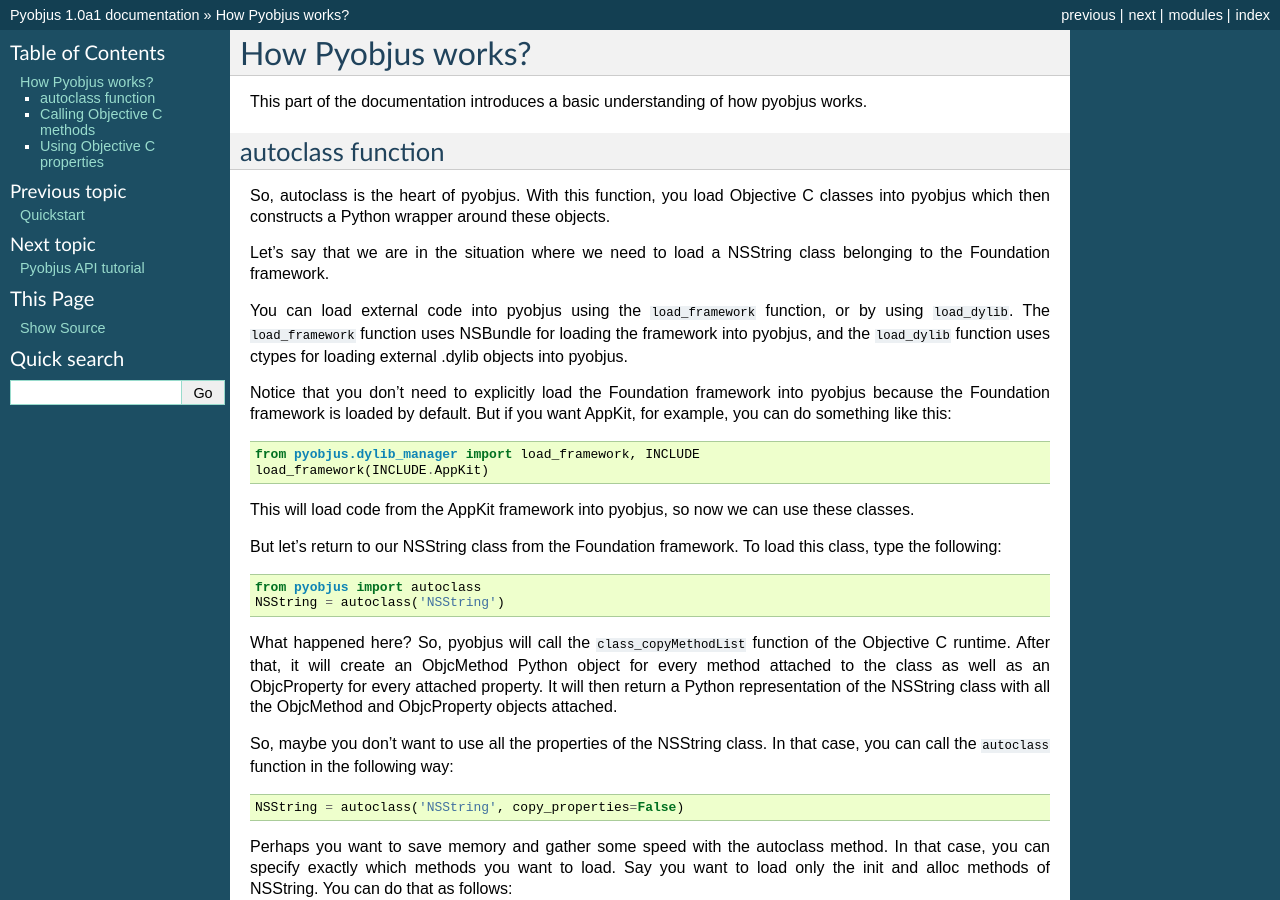
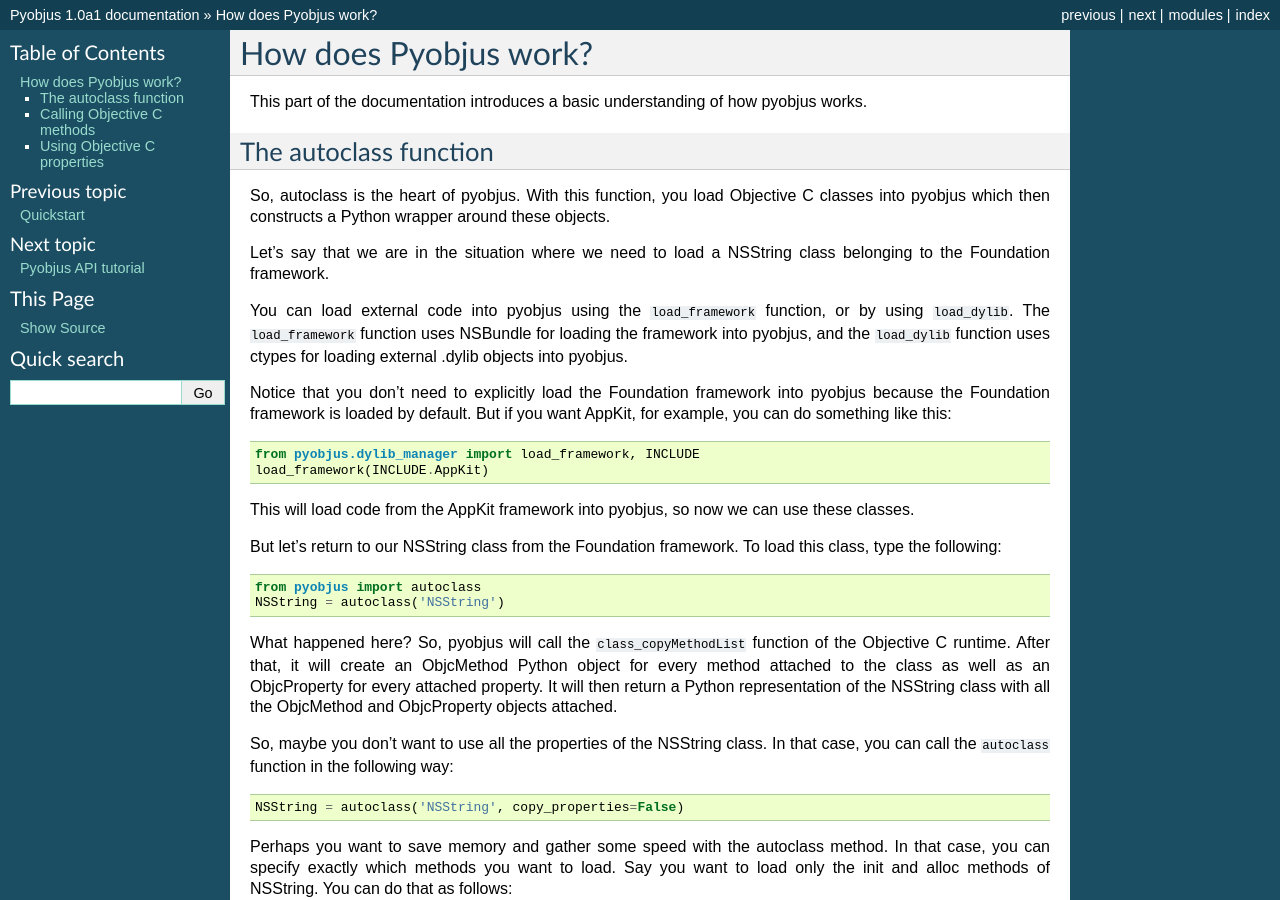
Before and after one commit to kivy/pyobjus, a Sphinx documentation site: the page built from docs/source/pyobjus_internal.rst, in a window 1280 px wide and 900 px high. Built offline with Sphinx 7.4.7, drawn with Linux system fonts in a browser that asks for light colours; some of the changed text lies outside the part shown.

Commit message:
doc: Tweaked section headers

```diff
--- a/docs/source/pyobjus_internal.rst
+++ b/docs/source/pyobjus_internal.rst
@@ -1,15 +1,15 @@
 .. _pyobjus_internal:
 
-How Pyobjus works?
-==================
+How does Pyobjus work?
+======================
 
 .. module:: pyobjus
 
 This part of the documentation introduces a basic understanding of how pyobjus
 works.
 
-autoclass function
-------------------
+The autoclass function
+----------------------
 
 So, autoclass is the heart of pyobjus. With this function, you load Objective C
 classes into pyobjus which then constructs a Python wrapper around these
```
